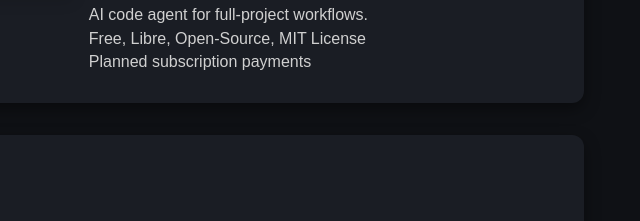
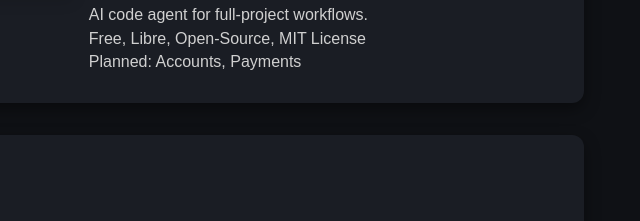
Before and after one commit to nicholelochner/lochner.tech_apparel, a website: page index.html in a window 1280 px wide. Shown: the part 152-373 px from the top of the page, 586-1226 px from the left. Drawn offline with Linux system fonts and the light colour scheme.

Commit message:
Update planned subscription payment text

```diff
--- a/index.html
+++ b/index.html
@@ -355,7 +355,7 @@
     <h2 class="section-subtitle">Agentic Software Development</h2>
     <p>AI code agent for full-project workflows.</p>
     <p>Free, Libre, Open-Source, MIT License</p>
-    <p>Planned subscription payments</p>
+    <p>Planned: Accounts, Payments</p>
    </div>
   </a>
   <a href="lochner-apparel.html" class="section-link section-link-with-thumb">
```
